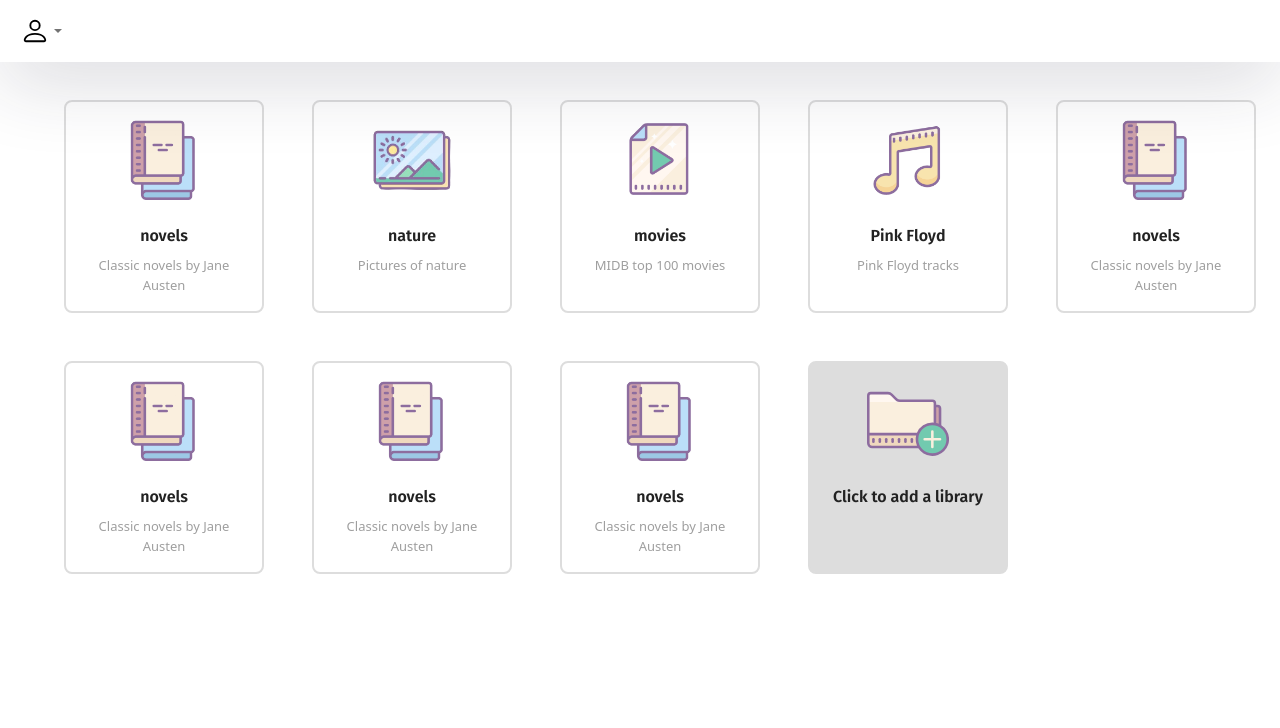
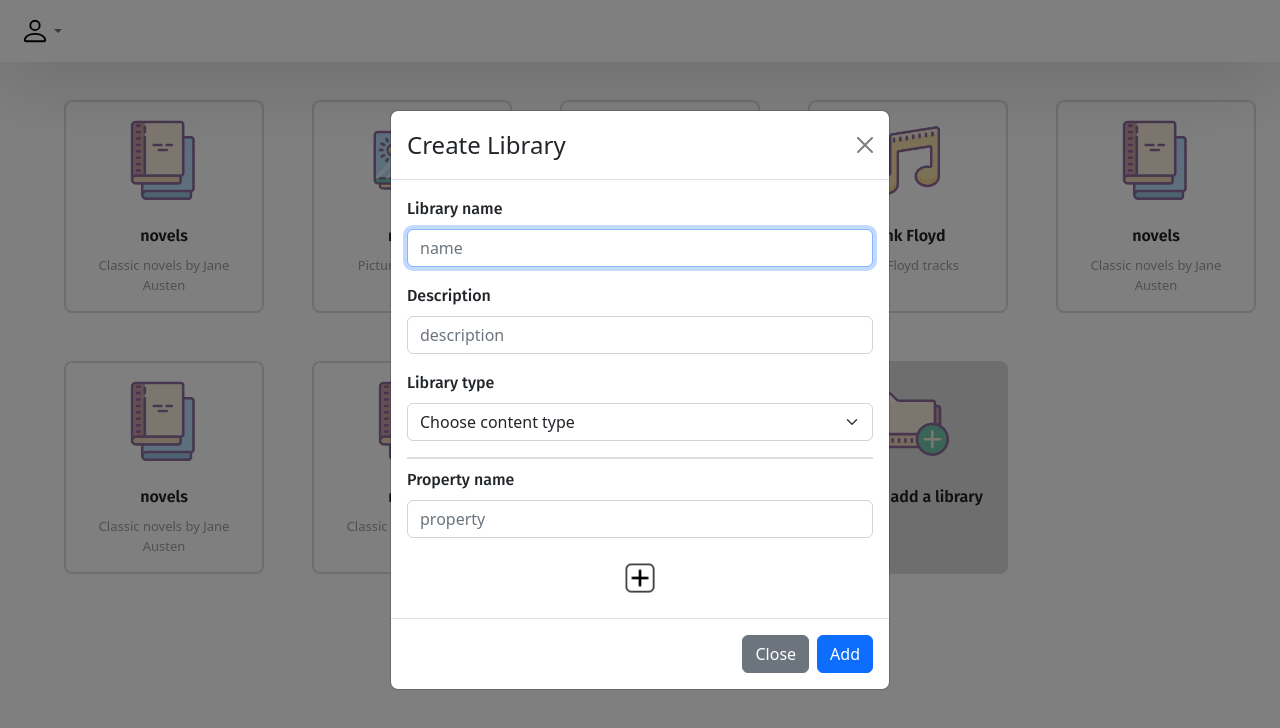
Before and after one commit to fatemeh-asgari/sharif-cloud-drive, a React (Create React App) app: page /home in a window 1280 px wide. Both pictures are taken after a click on the element "Click to add a library". Shown: the top 728 px of the page. Built offline with nearby package versions, Linux system fonts and the light colour scheme.

Commit message:
Add create library modal

```diff
--- a/package.json
+++ b/package.json
@@ -10,6 +10,7 @@
     "bootstrap": "^5.2.3",
     "node-sass": "^8.0.0",
     "react": "^18.2.0",
+    "react-bootstrap": "^2.7.2",
     "react-dom": "^18.2.0",
     "react-redux": "^8.0.5",
     "react-router-dom": "^6.8.1",
--- /dev/null
+++ b/src/components/CreateLibraryModal.js
@@ -0,0 +1,119 @@
+import React, { useRef, useState } from "react";
+import Modal from "react-bootstrap/Modal";
+import Form from "react-bootstrap/Form";
+import Button from "react-bootstrap/Button";
+import { createLibrary } from "../states/operations";
+import addIcon from "../assets/add.png";
+import { notifySuccess } from "../utils/notification";
+import "../styles/CreateLibraryModal.css";
+
+const CreateLibraryModal = ({ show, handleClose }) => {
+  const libraryNameRef = useRef(null);
+  const libraryDescriptionRef = useRef(null);
+  const typeRef = useRef(null);
+  const propertyRefsList = [useRef(null), useRef(null), useRef(null), useRef(null)];
+  const [properyCounter, setProperyCounter] = useState(1);
+
+  const handleSubmitForm = async () => {
+    let properties = [];
+    for (let i = 0; i < properyCounter; i++) {
+      properties.push(propertyRefsList[i].current.value);
+    }
+    const response = await createLibrary({
+      name: libraryNameRef.current.value,
+      description: libraryDescriptionRef.current.value,
+      type: typeRef.current.value,
+      file_attributes: properties,
+    });
+    if (response !== null && response.id !== null) {
+      notifySuccess("Library created successfully!");
+    }
+    handleClose();
+    setProperyCounter(1);
+  };
+
+  const renderExtraPropertyInputs = () => {
+    const properties = [];
+    for (let i = 1; i < properyCounter; i++) {
+      properties.push(
+        <Form.Group className="mb-3" key={i}>
+          <Form.Label>Property name</Form.Label>
+          <Form.Control
+            type="text"
+            placeholder="property"
+            ref={propertyRefsList[i]}
+          />
+        </Form.Group>
+      );
+    }
+    return properties;
+  };
+
+  const addPropertyCounter = () => {
+    setProperyCounter(properyCounter + 1);
+  };
+
+  return (
+    <Modal show={show} onHide={handleClose} backdrop="static" centered>
+      <Modal.Header closeButton>
+        <Modal.Title>Create Library</Modal.Title>
+      </Modal.Header>
+      <Modal.Body>
+        <Form>
+          <Form.Group className="mb-3">
+            <Form.Label>Library name</Form.Label>
+            <Form.Control
+              type="text"
+              placeholder="name"
+              autoFocus
+              ref={libraryNameRef}
+            />
+          </Form.Group>
+          <Form.Group className="mb-3">
+            <Form.Label>Description</Form.Label>
+            <Form.Control
+              type="text"
+              placeholder="description"
+              ref={libraryDescriptionRef}
+            />
+          </Form.Group>
+          <Form.Group className="mb-3">
+            <Form.Label>Library type</Form.Label>
+            <Form.Select ref={typeRef}>
+              <option>Choose content type</option>
+              <option value="video">video</option>
+              <option value="picture">picture</option>
+              <option value="music">music</option>
+              <option value="book">book</option>
+            </Form.Select>
+          </Form.Group>
+        </Form>
+        <div className="separator" />
+        <Form>
+          <Form.Group className="mb-3">
+            <Form.Label>Property name</Form.Label>
+            <Form.Control
+              type="text"
+              placeholder="property"
+              ref={propertyRefsList[0]}
+            />
+          </Form.Group>
+          {renderExtraPropertyInputs()}
+          <div className="add-property-icon__container">
+            <img src={addIcon} alt="add" onClick={addPropertyCounter} />
+          </div>
+        </Form>
+      </Modal.Body>
+      <Modal.Footer>
+        <Button variant="secondary" onClick={handleClose}>
+          Close
+        </Button>
+        <Button variant="primary" onClick={handleSubmitForm}>
+          Add
+        </Button>
+      </Modal.Footer>
+    </Modal>
+  );
+};
+
+export default CreateLibraryModal;
--- a/src/components/LibraryItem.js
+++ b/src/components/LibraryItem.js
@@ -1,6 +1,4 @@
-import React, { useState } from "react";
-import { useSelector, useDispatch } from "react-redux";
-import { useNavigate } from "react-router-dom";
+import React from "react";
 import "../styles/LibraryItem.css";
 import bookIcon from "../assets/ic_book.jpg";
 import videoIcon from "../assets/ic_video.jpg";
--- a/src/components/LibraryList.js
+++ b/src/components/LibraryList.js
@@ -1,10 +1,8 @@
 import React, { useState } from "react";
-import { useSelector, useDispatch } from "react-redux";
-import { useNavigate } from "react-router-dom";
 import LibraryItem from "./LibraryItem";
+import CreateLibraryModal from "./CreateLibraryModal";
 import addLibrary from "../assets/addLibrary.svg";
 import "../styles/LibraryList.css";
-
 
 const LIBRARY_DOMMY_DATA = [
   {
@@ -50,13 +48,37 @@ const LIBRARY_DOMMY_DATA = [
 ];
 
 const LibraryList = () => {
-  return <div className="library-list__container">
-    {LIBRARY_DOMMY_DATA.map(item => <LibraryItem type={item.type} title={item.title} description={item.description} />)}
-    <div className="add-library__container">
-      <img className="add-library__image" src={addLibrary} alt="add"></img>
-      <span className="add-library__title">Click to add a library</span>
-    </div>
-  </div>;
+  const [showCreateLibraryModal, setShowCreateLibraryModal] = useState(false);
+
+  const handleCloseCreateLibraryModal = () => setShowCreateLibraryModal(false);
+
+  const handleShowCreateLibraryModal = () => setShowCreateLibraryModal(true);
+
+  return (
+    <>
+      <div className="library-list__container">
+        {LIBRARY_DOMMY_DATA.map((item) => (
+          <LibraryItem
+            type={item.type}
+            title={item.title}
+            description={item.description}
+          />
+        ))}
+        <div
+          className="add-library__container"
+          onClick={handleShowCreateLibraryModal}
+        >
+          <img className="add-library__image" src={addLibrary} alt="add"></img>
+          <span className="add-library__title">Click to add a library</span>
+        </div>
+      </div>
+
+      <CreateLibraryModal
+        show={showCreateLibraryModal}
+        handleClose={handleCloseCreateLibraryModal}
+      />
+    </>
+  );
 };
 
 export default LibraryList;
--- a/src/states/operations.js
+++ b/src/states/operations.js
@@ -6,7 +6,7 @@ export const registerUser = async (data) => {
     const response = await fetch(url, {
       method: "POST",
       headers: {
-        "Content-Type": "application/json"
+        "Content-Type": "application/json",
       },
       body: JSON.stringify(data),
     });
@@ -29,7 +29,7 @@ export const loginUser = async (data) => {
       method: "POST",
       headers: {
         Authorization: "token 21a97871ab521e72c998671c1222f23868f05df2",
-        "Content-Type": "application/json"
+        "Content-Type": "application/json",
       },
       body: JSON.stringify(data),
     });
@@ -50,7 +50,7 @@ export const logoutUser = async (token) => {
     const url = `http://127.0.0.1:8000/api/v1/logout/`;
     const response = await fetch(url, {
       method: "POST",
-      mode: 'cors',
+      mode: "cors",
       headers: {
         Authorization: "token 21a97871ab521e72c998671c1222f23868f05df2",
         "Content-Type": "application/json",
@@ -67,3 +67,25 @@ export const logoutUser = async (token) => {
     return null;
   }
 };
+
+export const createLibrary = async (data) => {
+  try {
+    const url = `http://127.0.0.1:8000/api/v1/library/`;
+    const response = await fetch(url, {
+      method: "POST",
+      headers: {
+        Authorization: "token 21a97871ab521e72c998671c1222f23868f05df2",
+        "Content-Type": "application/json",
+      },
+      body: JSON.stringify(data),
+    });
+    if (!response.ok) {
+      throw new Error("Create library failed!");
+    }
+    const responseData = await response.json();
+    return responseData;
+  } catch (error) {
+    notifyError(error.message);
+    return null;
+  }
+};
--- /dev/null
+++ b/src/styles/CreateLibraryModal.css
@@ -0,0 +1,18 @@
+.separator {
+  width: 100%;
+  height: 2px;
+  background-color: #dddddd;
+  margin-bottom: 0.5rem;
+}
+
+.add-property-icon__container {
+  display: flex;
+  flex-direction: column;
+  width: 100%;
+  cursor: pointer;
+  align-items: center;
+}
+
+.add-property-icon__container img {
+  width: 48px;
+}
```
Also changed, not shown: src/assets/add.png (added), 1 other file (tests, documents, lock files or other folders).
